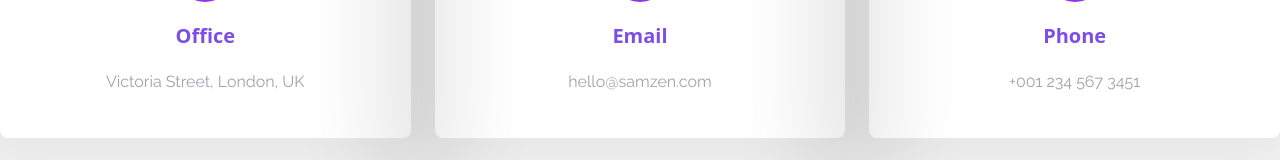
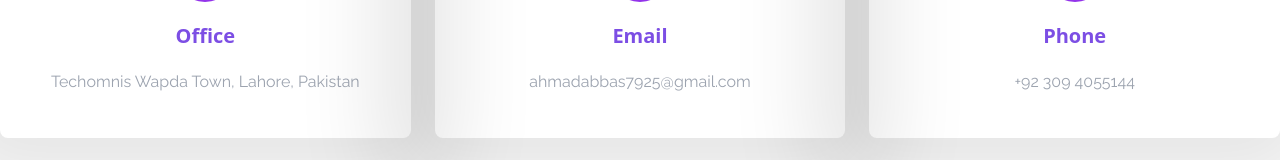
Before and after one commit to Ahmii1122/zarrin, a React (Vite) app: page /contactus in a window 1280 px wide. Shown: the part 722-882 px from the top of the page. Built offline with nearby package versions, Linux system fonts and the light colour scheme; no server answers.

Commit message:
added signup page and refactored

```diff
--- a/src/pages/contactus/index.tsx
+++ b/src/pages/contactus/index.tsx
@@ -21,7 +21,7 @@ const index = () => {
           </div>
           <h4 className="font-bold text-xl text-primary mb-5">Office</h4>
           <p className="text-base font-raleway text-gray-400 mb-11">
-            Victoria Street, London, UK
+            Techomnis Wapda Town, Lahore, Pakistan
           </p>
         </div>
 
@@ -32,7 +32,7 @@ const index = () => {
           </div>
           <h4 className="font-bold text-xl text-primary mb-5">Email</h4>
           <p className="text-base font-raleway text-gray-400 mb-11">
-            hello@samzen.com
+            ahmadabbas7925@gmail.com
           </p>
         </div>
 
@@ -43,7 +43,7 @@ const index = () => {
           </div>
           <h4 className="font-bold text-xl text-primary mb-5">Phone</h4>
           <p className="text-base font-raleway text-gray-400 mb-11">
-            +001 234 567 3451
+            +92 309 4055144
           </p>
         </div>
       </div>
```
